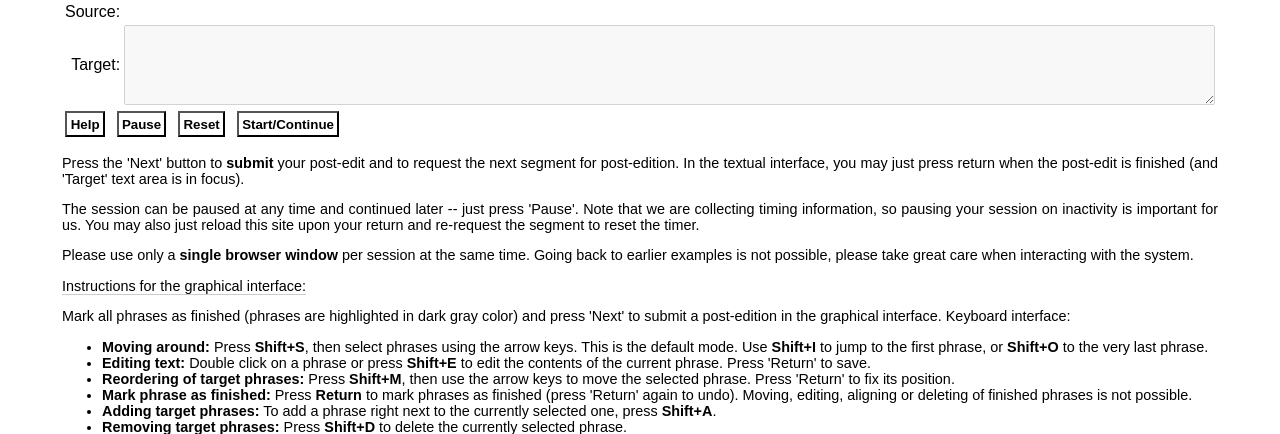
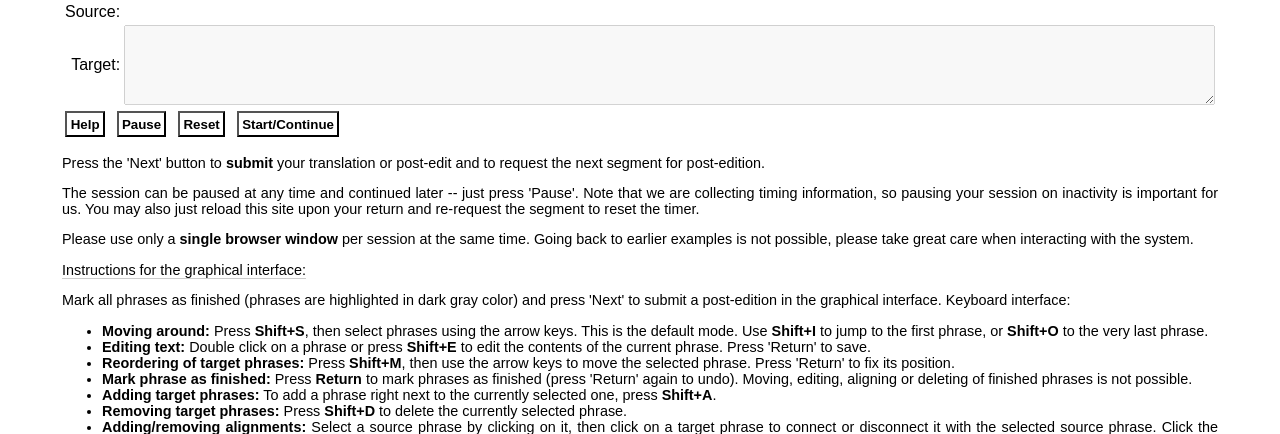
Before and after one commit to pks/lfpe, a PHP site: page /interface.php?key=1 in a window 1280 px wide, after a click on "Help". Shown: the part 54-488 px from the top of the page. Run offline with PHP 8.4, Linux system fonts and the light colour scheme; data that the repository does not hold is empty.

Commit message:
fix help

```diff
--- a/inc/help.inc.php
+++ b/inc/help.inc.php
@@ -1,5 +1,6 @@
-<p>Press the 'Next' button to <strong>submit</strong> your post-edit and to request the next segment for post-edition.
-In the textual interface, you may just press return when the post-edit is finished (and 'Target' text area is in focus).</p>
+<p>Press the 'Next' button to <strong>submit</strong> your translation or post-edit and to request the next segment for post-edition.
+<!--In the textual interface, you may just press return when the post-edit is finished (and 'Target' text area is in focus).-->
+</p>
 
 <p>The session can be paused at any time and continued later -- just press 'Pause'. Note that we are collecting timing information, so pausing your session on inactivity is important for us. You may also just reload this site upon your return and re-request the segment to reset the timer.</p>
 
```
